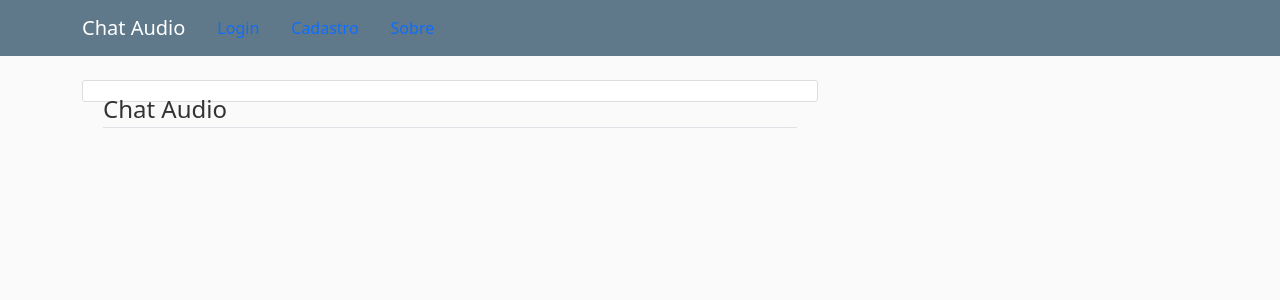
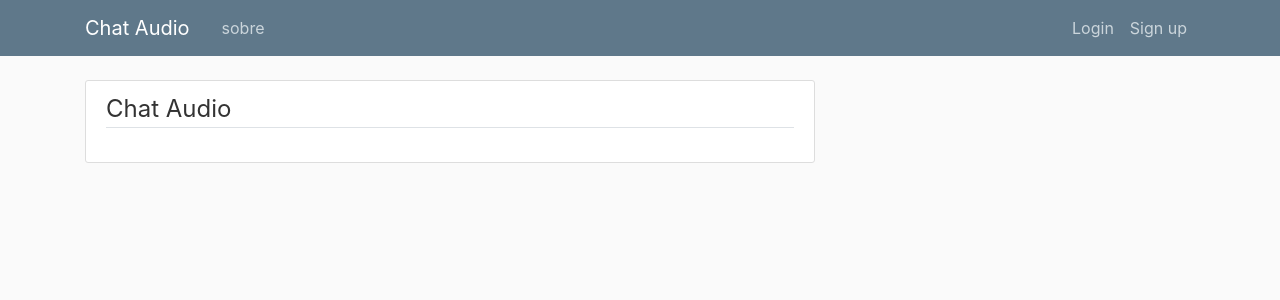
Before and after one commit to lucksaug/APS-redes, a Flask app: page / in a window 1280 px wide. Shown: the top 300 px of the page. Run offline with Flask 2, Linux system fonts and the light colour scheme; some libraries are stand-ins or nearby versions.

Commit message:
atualização da barra de navegação

```diff
--- a/chat_audio/projeto/static/main.css
+++ b/chat_audio/projeto/static/main.css
@@ -1,4 +1,3 @@
-
 body {
   background: #fafafa;
   color: #333333;
@@ -14,7 +13,7 @@ body {
 }
 
 .site-header .navbar-nav .nav-link {
-    color: #ffffff;
+  color: #cbd5db;
 }
 
 .site-header .navbar-nav .nav-link:hover {
--- a/chat_audio/projeto/templates/layout.html
+++ b/chat_audio/projeto/templates/layout.html
@@ -3,36 +3,36 @@
 <head>
     <!-- Required meta tags -->
     <meta charset="utf-8">
-        <meta name="viewport" content="width=device-width, initial-scale=1">
+    <meta name="viewport" content="width=device-width, initial-scale=1, shrink-to-fit=no">
 
     <!-- Bootstrap CSS -->
-        <link href="https://cdn.jsdelivr.net/npm/bootstrap@5.0.0-beta3/dist/css/bootstrap.min.css" rel="stylesheet" integrity="sha384-eOJMYsd53ii+scO/bJGFsiCZc+5NDVN2yr8+0RDqr0Ql0h+rP48ckxlpbzKgwra6" crossorigin="anonymous">
+    <link rel="stylesheet" href="https://maxcdn.bootstrapcdn.com/bootstrap/4.0.0/css/bootstrap.min.css" integrity="sha384-Gn5384xqQ1aoWXA+058RXPxPg6fy4IWvTNh0E263XmFcJlSAwiGgFAW/dAiS6JXm" crossorigin="anonymous">
 
     <link rel="stylesheet" type="text/css" href="{{ url_for('static', filename='main.css') }}">
 
     {% if title %}
-            <title>Chat Audio- {{ title }} </title>
+        <title>Flask Blog - {{ title }}</title>
     {% else %}
-            <title>Chat Audio</title>
+        <title>Flask Blog</title>
     {% endif %}
 </head>
 <body>
     <header class="site-header">
       <nav class="navbar navbar-expand-md navbar-dark bg-steel fixed-top">
         <div class="container">
-                    <a class="navbar-brand mr-4" href="{{ url_for('chat')}}">Chat Audio</a>
+          <a class="navbar-brand mr-4" href="/">Chat Audio</a>
           <button class="navbar-toggler" type="button" data-toggle="collapse" data-target="#navbarToggle" aria-controls="navbarToggle" aria-expanded="false" aria-label="Toggle navigation">
-                        <span class="navbar-toggler"></span>
+            <span class="navbar-toggler-icon"></span>
           </button>
           <div class="collapse navbar-collapse" id="navbarToggle">
-                        <div>
-                            <a class="nav-item nav-link" href="{{url_for('login')}}">Login</a>
+            <div class="navbar-nav mr-auto">
+
+              <a class="nav-item nav-link" href="{{ url_for('sobre') }}">sobre</a>
             </div>
-                        <div>
-                            <a class="nav-item nav-link" href="{{url_for('cadastro')}}">Cadastro</a>
-                        </div>
-                        <div>
-                            <a class="nav-item nav-link" href="{{url_for('sobre')}}">Sobre</a>
+            <!-- Navbar Right Side -->
+            <div class="navbar-nav">
+              <a class="nav-item nav-link" href="{{ url_for('login') }}">Login</a>
+              <a class="nav-item nav-link" href="{{ url_for('cadastro') }}">Sign up</a>
             </div>
           </div>
         </div>
@@ -52,12 +52,16 @@
           {% endwith %}
           {% block content %}{% endblock %}
         </div>
+        <div class="col-md-4">
+        </div>
       </div>
     </main>
-         <!-- Option 1: Bootstrap Bundle with Popper -->
-        <script src="https://cdn.jsdelivr.net/npm/bootstrap@5.0.0-beta3/dist/js/bootstrap.bundle.min.js" integrity="sha384-JEW9xMcG8R+pH31jmWH6WWP0WintQrMb4s7ZOdauHnUtxwoG2vI5DkLtS3qm9Ekf" crossorigin="anonymous"></script>
-        <!-- Option 2: Separate Popper and Bootstrap JS -->
-        <script src="https://cdn.jsdelivr.net/npm/@popperjs/core@2.9.1/dist/umd/popper.min.js" integrity="sha384-SR1sx49pcuLnqZUnnPwx6FCym0wLsk5JZuNx2bPPENzswTNFaQU1RDvt3wT4gWFG" crossorigin="anonymous"></script>
-        <script src="https://cdn.jsdelivr.net/npm/bootstrap@5.0.0-beta3/dist/js/bootstrap.min.js" integrity="sha384-j0CNLUeiqtyaRmlzUHCPZ+Gy5fQu0dQ6eZ/xAww941Ai1SxSY+0EQqNXNE6DZiVc" crossorigin="anonymous"></script>
+
+
+    <!-- Optional JavaScript -->
+    <!-- jQuery first, then Popper.js, then Bootstrap JS -->
+    <script src="https://code.jquery.com/jquery-3.2.1.slim.min.js" integrity="sha384-KJ3o2DKtIkvYIK3UENzmM7KCkRr/rE9/Qpg6aAZGJwFDMVNA/GpGFF93hXpG5KkN" crossorigin="anonymous"></script>
+    <script src="https://cdnjs.cloudflare.com/ajax/libs/popper.js/1.12.9/umd/popper.min.js" integrity="sha384-ApNbgh9B+Y1QKtv3Rn7W3mgPxhU9K/ScQsAP7hUibX39j7fakFPskvXusvfa0b4Q" crossorigin="anonymous"></script>
+    <script src="https://maxcdn.bootstrapcdn.com/bootstrap/4.0.0/js/bootstrap.min.js" integrity="sha384-JZR6Spejh4U02d8jOt6vLEHfe/JQGiRRSQQxSfFWpi1MquVdAyjUar5+76PVCmYl" crossorigin="anonymous"></script>
 </body>
 </html>
```
Lines whose indentation alone changed are shown as unchanged.
